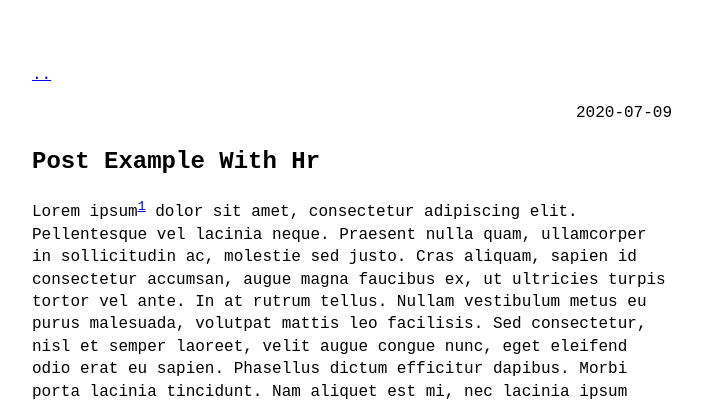
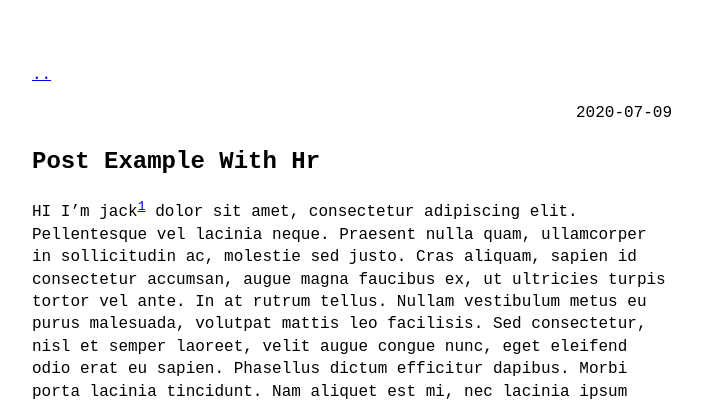
Before and after one commit to Toian/Toian.github.io, a Jekyll site: the page built from _posts/2020-07-09-post-example-with-hr.md, in a window 1280 px wide. Shown: the top 401 px of the page, without its empty margins (288-990 px from the left). Built offline with Jekyll 4.4.1, drawn with Linux system fonts in a browser that asks for light colours.

Commit message:
post change2

```diff
--- a/_posts/2020-07-09-post-example-with-hr.md
+++ b/_posts/2020-07-09-post-example-with-hr.md
@@ -3,7 +3,7 @@ layout: post
 slug: hr example
 ---
 
-Lorem ipsum[^1] dolor sit amet, consectetur adipiscing elit. Pellentesque vel lacinia neque. Praesent nulla quam, ullamcorper in sollicitudin ac, molestie sed justo. Cras aliquam, sapien id consectetur accumsan, augue magna faucibus ex, ut ultricies turpis tortor vel ante. In at rutrum tellus. Nullam vestibulum metus eu purus malesuada, volutpat mattis leo facilisis. Sed consectetur, nisl et semper laoreet, velit augue congue nunc, eget eleifend odio erat eu sapien. Phasellus dictum efficitur dapibus. Morbi porta lacinia tincidunt. Nam aliquet est mi, nec lacinia ipsum elementum sed. Nam feugiat ipsum tortor, et pretium purus sollicitudin et.
+HI I'm jack[^1] dolor sit amet, consectetur adipiscing elit. Pellentesque vel lacinia neque. Praesent nulla quam, ullamcorper in sollicitudin ac, molestie sed justo. Cras aliquam, sapien id consectetur accumsan, augue magna faucibus ex, ut ultricies turpis tortor vel ante. In at rutrum tellus. Nullam vestibulum metus eu purus malesuada, volutpat mattis leo facilisis. Sed consectetur, nisl et semper laoreet, velit augue congue nunc, eget eleifend odio erat eu sapien. Phasellus dictum efficitur dapibus. Morbi porta lacinia tincidunt. Nam aliquet est mi, nec lacinia ipsum elementum sed. Nam feugiat ipsum tortor, et pretium purus sollicitudin et.
 
 ---
 
```
